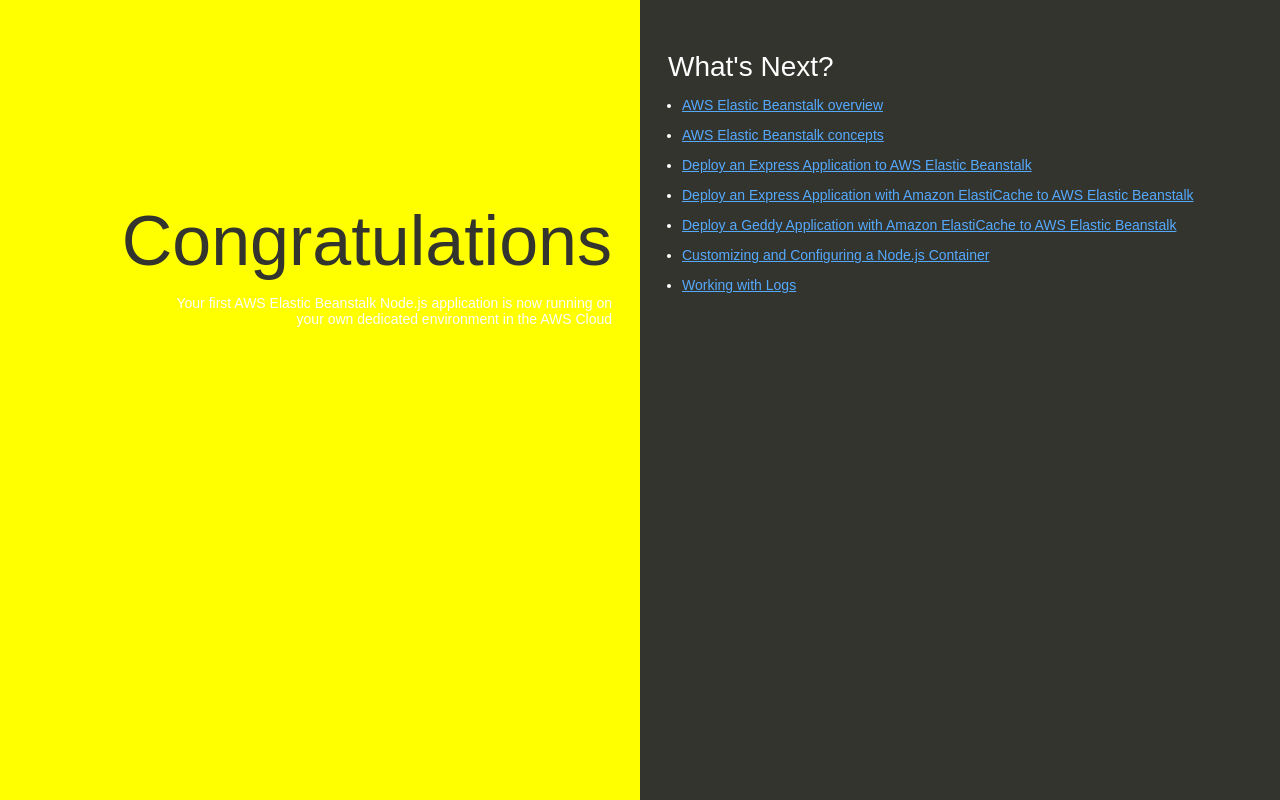
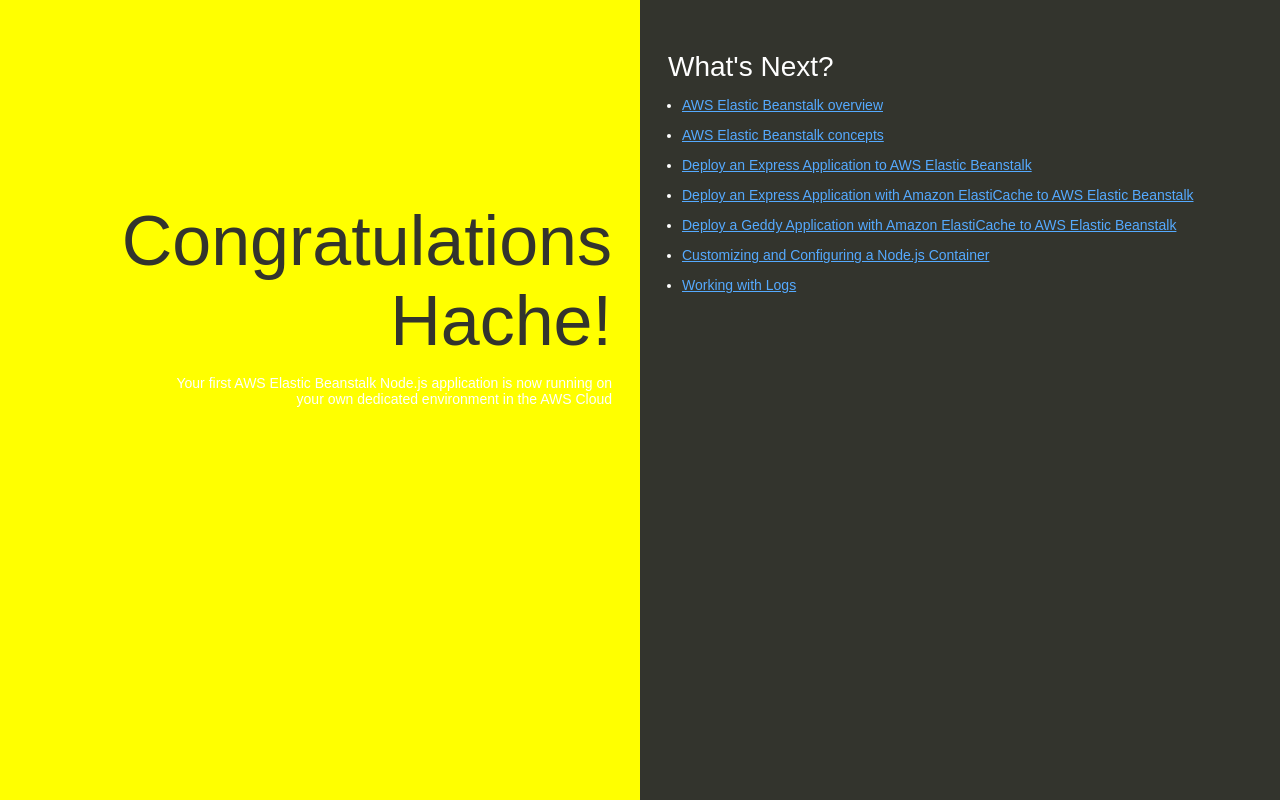
Before and after one commit to hacherh6/Hache-Cloud, a website: page index.html in a window 1280 px wide. Drawn offline with Linux system fonts and the light colour scheme.

Commit message:
Update index.html

```diff
--- a/index.html
+++ b/index.html
@@ -74,7 +74,7 @@
   </head>
   <body>
     <div class="textColumn">
-      <h1>Congratulations</h1>
+      <h1>Congratulations Hache!</h1>
       <p>Your first AWS Elastic Beanstalk Node.js application is now running on your own dedicated environment in the AWS Cloud</p>
     </div>
     <div class="linksColumn">
```
